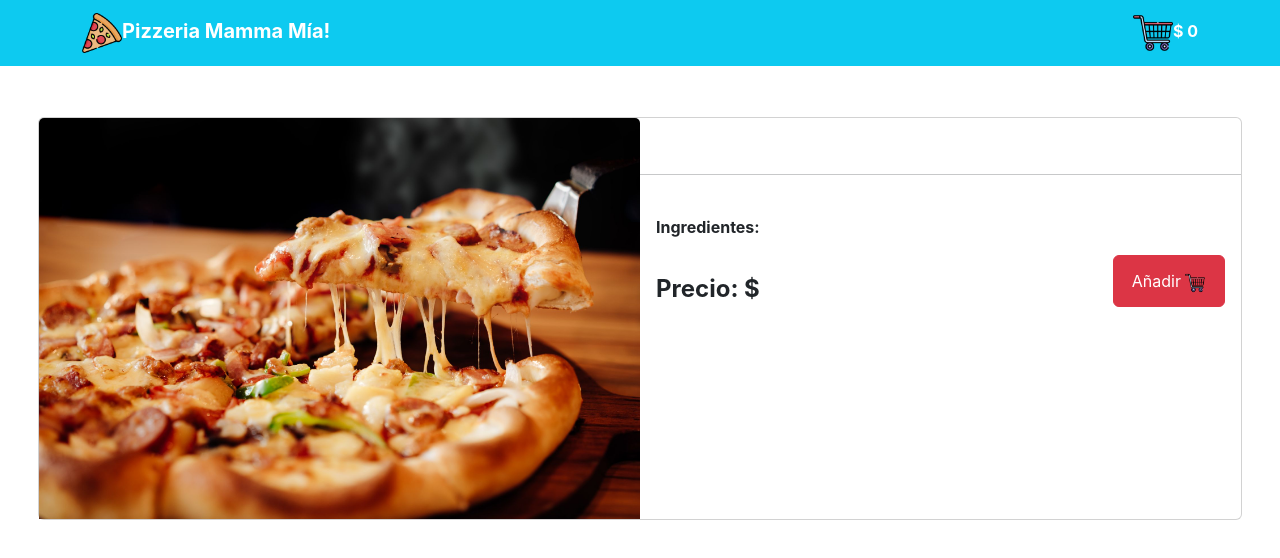
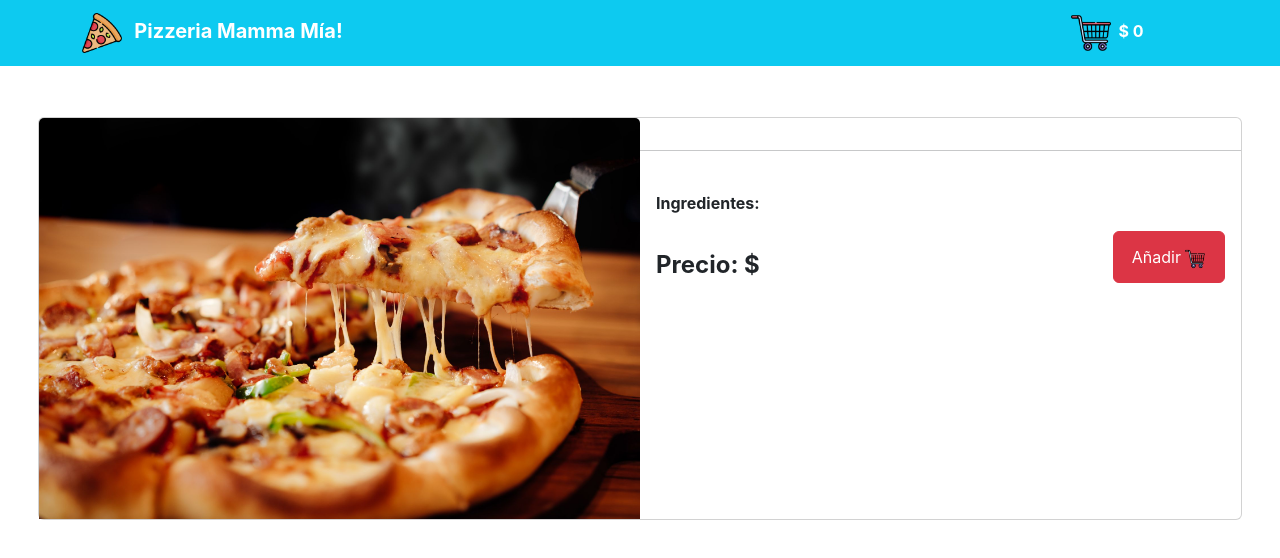
Before and after one commit to jovy33/prueba-mamma-mia, a React (Create React App) app: page /pizza-detalle/1 in a window 1280 px wide. Shown: the top 558 px of the page. Built offline with nearby package versions, Linux system fonts and the light colour scheme.

Commit message:
arreglo css

```diff
--- a/src/components/NavbarPropio.jsx
+++ b/src/components/NavbarPropio.jsx
@@ -13,13 +13,13 @@ export default function NavbarPropio() {
 				<Navbar.Brand>
 					<NavLink className={({ isActive }) => (isActive ? 'active' : 'inactive')} end to="/">
 						<img width="40" src="/pizza.png" alt="" />
-						Pizzeria Mamma Mía!
+						<span className='navbar-titulo'> Pizzeria Mamma Mía! </span>
 					</NavLink>
 				</Navbar.Brand>
 				<Navbar.Collapse className="justify-content-end">
 					<NavLink className={({ isActive }) => (isActive ? 'active' : 'inactive')} end to="/carrito">
 						<img width="40" src="/carrito.png" alt="" />
-						$ {total}
+						<span className='navbar-titulo'> $ {total} </span>
 					</NavLink>
 				</Navbar.Collapse>
 			</Container>
--- a/src/index.css
+++ b/src/index.css
@@ -76,6 +76,11 @@ ul {
 
 .detalle-descripcion {
   font-weight: normal;
+  font-size: small;
+}
+
+.ingredientes-ul {
+  font-size: small;
 }
 
 .vista-detalle {
@@ -87,16 +92,14 @@ ul {
   color: white;
   text-decoration: none;
   font-weight: bold;
+  width: 15%;
 }
 
 .active {
   color: white;
   text-decoration: none;
   font-weight: bold;
-}
-
-.detalle-ingredientes {
-  /* margin-top: 8%; */
+  width: 15%;
 }
 
 .carrito {
@@ -168,3 +171,11 @@ ul {
   justify-items: baseline;
   margin-top: 3%;
 }
+
+.detalle-body {
+  padding-bottom: 0%;
+}
+
+.navbar-titulo {
+  margin-left: 3%;
+}
--- a/src/views/PizzaDetalle.jsx
+++ b/src/views/PizzaDetalle.jsx
@@ -30,7 +30,7 @@ export default function PizzaDetalle() {
                     <Card.Img variant="top" src="/fondo-pizza.jpg" />
                 </div>
                 <div className='info-detalle'>
-                    <Card.Body>
+                    <Card.Body className='detalle-body'>
                         <Card.Title className='titulo-detalle'> {pizzaDetalle.name} </Card.Title>
                     </Card.Body>
                     <hr/>
@@ -42,7 +42,7 @@ export default function PizzaDetalle() {
                             <Card.Text className='detalle-ingredientes'>
                                 Ingredientes:
                             </Card.Text>
-                            <ul>
+                            <ul className='ingredientes-ul'>
                             {
                                 ingredients.map((ingredient, i) => (
                                     <li key={i}><img width="20" src="/pizza.png" alt="" /> {ingredient} </li>
```
